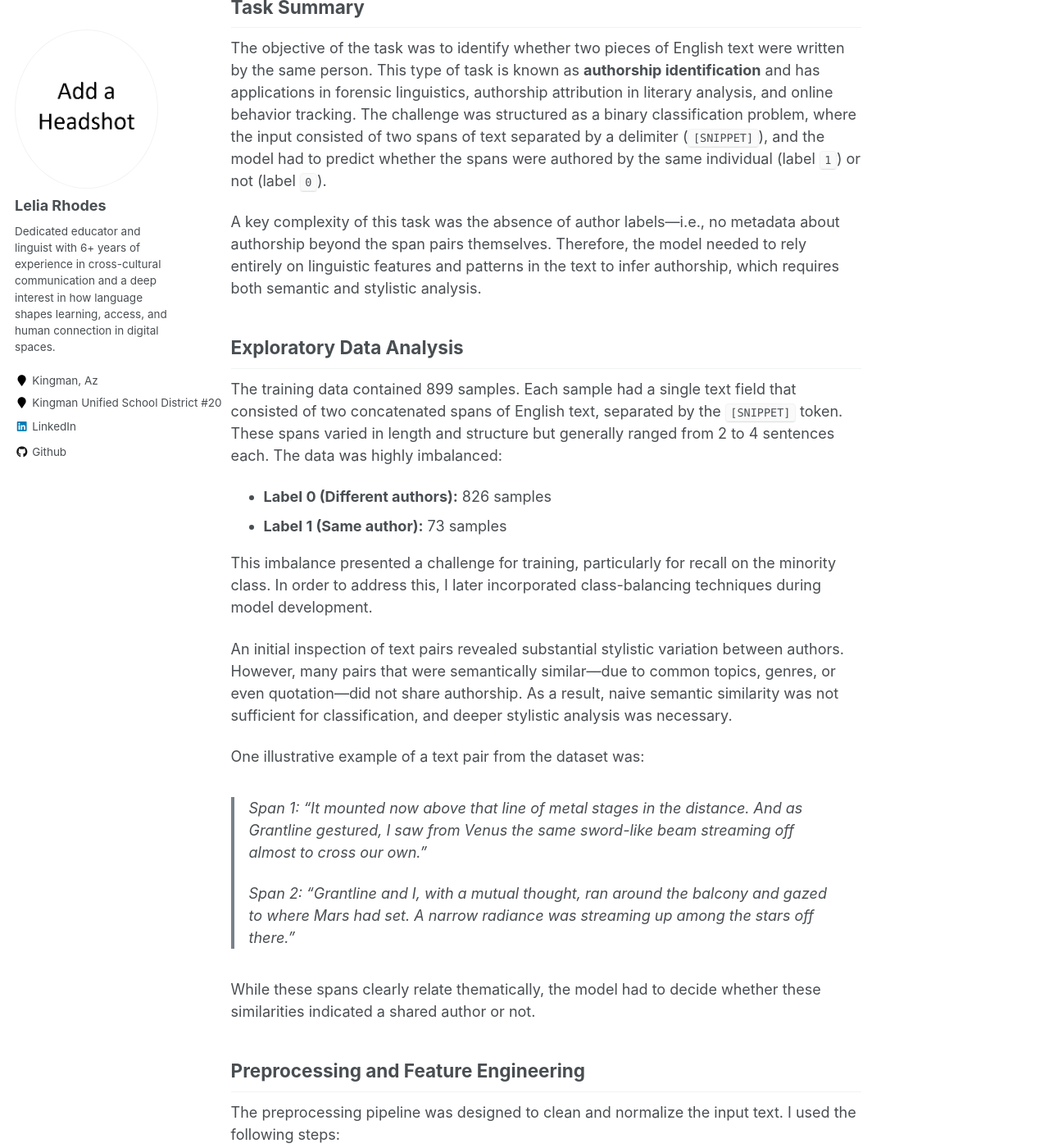
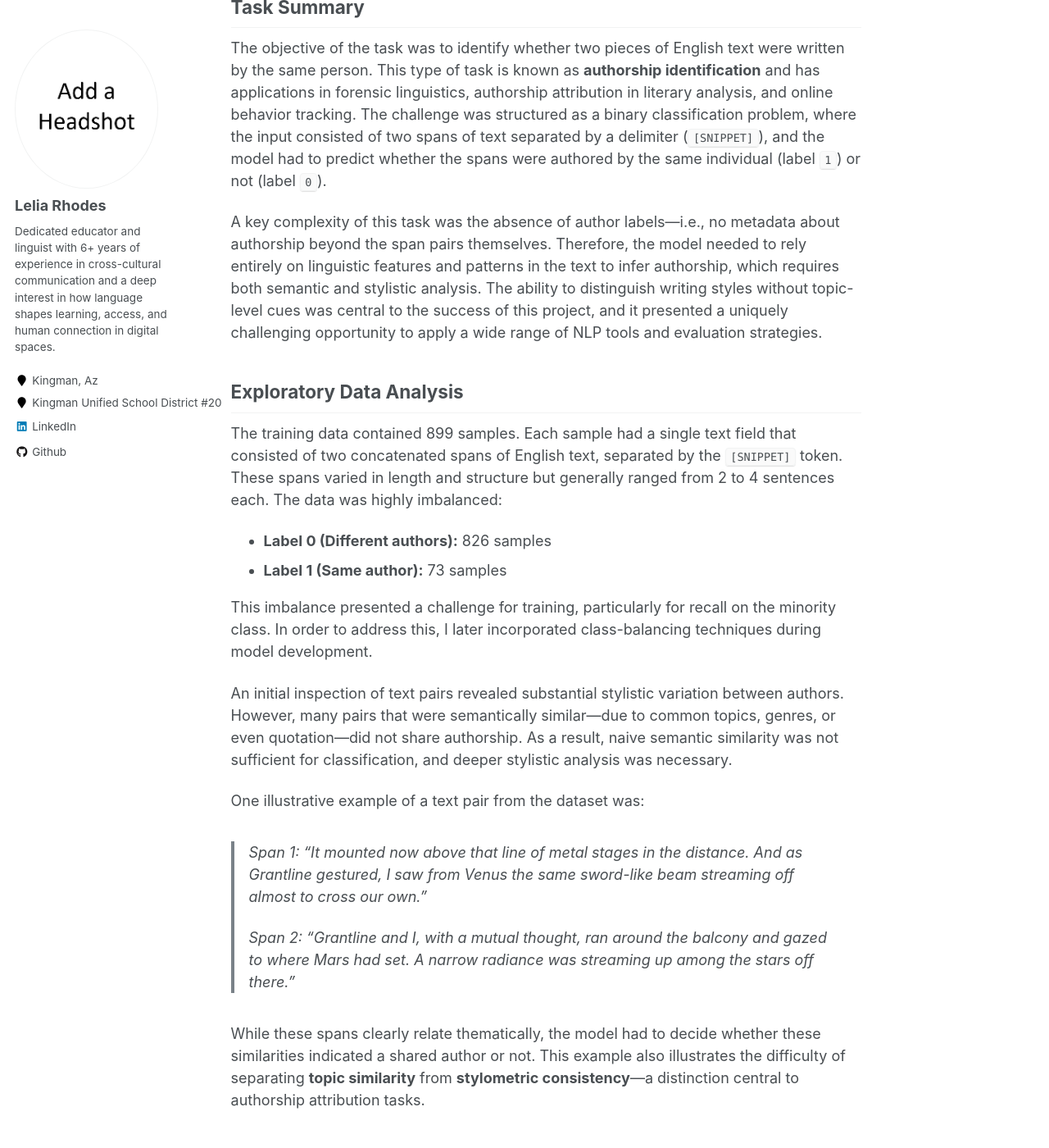
Before and after one commit to leliarhodes72/leliarhodes72.github.io, a Jekyll site: the page built from _portfolio/portfolio-2.md, in a window 1280 px wide and 1400 px high, scrolled down 373 px. Shown: the whole window at 82% size. Built offline with Jekyll 4.4.1, drawn with Linux system fonts in a browser that asks for light colours; some of the changed text lies outside the part shown.

Commit message:
Update portfolio-2.md

```diff
--- a/_portfolio/portfolio-2.md
+++ b/_portfolio/portfolio-2.md
@@ -10,7 +10,7 @@ This project involved building a sentiment- and style-based classification syste
 
 The objective of the task was to identify whether two pieces of English text were written by the same person. This type of task is known as **authorship identification** and has applications in forensic linguistics, authorship attribution in literary analysis, and online behavior tracking. The challenge was structured as a binary classification problem, where the input consisted of two spans of text separated by a delimiter (`[SNIPPET]`), and the model had to predict whether the spans were authored by the same individual (label `1`) or not (label `0`).
 
-A key complexity of this task was the absence of author labels—i.e., no metadata about authorship beyond the span pairs themselves. Therefore, the model needed to rely entirely on linguistic features and patterns in the text to infer authorship, which requires both semantic and stylistic analysis.
+A key complexity of this task was the absence of author labels—i.e., no metadata about authorship beyond the span pairs themselves. Therefore, the model needed to rely entirely on linguistic features and patterns in the text to infer authorship, which requires both semantic and stylistic analysis. The ability to distinguish writing styles without topic-level cues was central to the success of this project, and it presented a uniquely challenging opportunity to apply a wide range of NLP tools and evaluation strategies.
 
 ## Exploratory Data Analysis
 
@@ -24,11 +24,11 @@ This imbalance presented a challenge for training, particularly for recall on th
 An initial inspection of text pairs revealed substantial stylistic variation between authors. However, many pairs that were semantically similar—due to common topics, genres, or even quotation—did not share authorship. As a result, naive semantic similarity was not sufficient for classification, and deeper stylistic analysis was necessary.
 
 One illustrative example of a text pair from the dataset was:
-> Span 1: "It mounted now above that line of metal stages in the distance. And as Grantline gestured, I saw from Venus the same sword-like beam streaming off almost to cross our own."
+> Span 1: “It mounted now above that line of metal stages in the distance. And as Grantline gestured, I saw from Venus the same sword-like beam streaming off almost to cross our own.”
 >
-> Span 2: "Grantline and I, with a mutual thought, ran around the balcony and gazed to where Mars had set. A narrow radiance was streaming up among the stars off there."
+> Span 2: “Grantline and I, with a mutual thought, ran around the balcony and gazed to where Mars had set. A narrow radiance was streaming up among the stars off there.”
 
-While these spans clearly relate thematically, the model had to decide whether these similarities indicated a shared author or not.
+While these spans clearly relate thematically, the model had to decide whether these similarities indicated a shared author or not. This example also illustrates the difficulty of separating **topic similarity** from **stylometric consistency**—a distinction central to authorship attribution tasks.
 
 ## Preprocessing and Feature Engineering
 
@@ -40,7 +40,7 @@ The preprocessing pipeline was designed to clean and normalize the input text. I
 4. **Stopword removal**: Remove common English stopwords.
 5. **Lemmatization**: Lemmatize all tokens using NLTK’s `WordNetLemmatizer`.
 
-The text was then split into two columns—`SPAN1` and `SPAN2`—based on the `[SNIPPET]` delimiter. Each span was preprocessed independently, and I used both the individual spans and their combination to build features.
+These steps allowed the model to focus on meaningful content words while reducing sparsity in the feature set. The text was then split into two columns—`SPAN1` and `SPAN2`—based on the `[SNIPPET]` delimiter. Each span was preprocessed independently, and I used both the individual spans and their combination to build features.
 
 ## Feature Extraction
 
@@ -51,9 +51,9 @@ To convert text into numerical representations, I used the **TF-IDF vectorizer**
 - `min_df=2`: Ignored terms that appeared only once
 - `max_df=0.8`: Removed overly common terms that might dilute specificity
 
-TF-IDF vectors were generated separately for each span and their combination. To enhance performance, I also calculated the **cosine similarity** between the two spans’ TF-IDF vectors. This additional feature captured overall semantic similarity and was particularly helpful for distinguishing paraphrased content.
+TF-IDF vectors were generated separately for each span and their combination. To enhance performance, I also calculated the **cosine similarity** between the two spans’ TF-IDF vectors. This additional feature captured overall semantic similarity and was particularly helpful for distinguishing paraphrased content or style continuity. The cosine similarity feature was especially helpful when two spans conveyed similar meanings with different surface forms, allowing the model to capture stylistic coherence.
 
-The final feature matrix was constructed by horizontally stacking the TF-IDF vectors of the combined span and the cosine similarity values using `scipy.sparse.hstack`.
+The final feature matrix was constructed by horizontally stacking the TF-IDF vectors of the combined span and the cosine similarity values using `scipy.sparse.hstack`. This ensured efficient storage and integration into downstream modeling pipelines.
 
 ## Modeling Approach
 
@@ -67,11 +67,15 @@ The full pipeline included:
 - Classifier training with GBC
 - Evaluation on test data
 
+I trained and validated my model using cross-validation and final test submission. During the experimentation phase, I adjusted hyperparameters such as learning rate, number of estimators, and max depth. However, due to the relatively small size of the dataset, I prioritized model simplicity and feature quality over extensive hyperparameter tuning.
+
 ## Evaluation and Results
 
 Model performance was evaluated through a blind test submission. The final Gradient Boosting model achieved a **leaderboard score of 0.57992**, which represented a **7.09% improvement over the baseline** Logistic Regression model.
 
 This result demonstrated that combining stylistic features with semantic similarity, and employing a non-linear model, led to more accurate authorship classification. Although the score reflects a moderately difficult task, it also highlighted the importance of feature engineering and model selection in text classification.
+
+Additionally, the project reinforced the value of carefully constructed baselines and incremental improvements. Each modeling decision—from preprocessing to feature choice—had a clear and measurable impact on overall performance.
 
 ## Error Analysis
 
@@ -88,6 +92,8 @@ Future improvements could include:
 - **Applying sampling techniques** like SMOTE to balance classes
 - **Exploring stylometric markers** such as sentence length, part-of-speech tags, and punctuation frequency
 
+These enhancements could help the model better generalize to unseen authors and edge cases where surface-level features fail.
+
 ## Learning Outcomes
 
 This project allowed me to demonstrate the following learning outcomes of the MS-HLT program:
@@ -96,6 +102,6 @@ This project allowed me to demonstrate the following learning outcomes of the MS
 2. **Applied NLP knowledge**: I applied tokenization, lemmatization, TF-IDF vectorization, and cosine similarity to real-world text data.
 3. **Tool integration**: I combined multiple tools and packages into a coherent ML pipeline.
 4. **Analytical thinking**: I conducted exploratory data analysis, tuned model parameters, and performed error analysis to guide improvements.
-5. **Reproducibility and professionalism**: The project was organized for easy sharing and reproducibility via GitHub.
+5. **Reproducibility and professionalism**: The project was organized for easy sharing and reproducibility via GitHub, and my code was structured to support collaboration and version control.
 
-[View the code on GitHub](#) (*https://github.com/uazhlt-ms-program/ling-539-spring-2024-class-competition-code-leliarhodes72.git*)
+[View the code on GitHub](#) *(https://github.com/uazhlt-ms-program/ling-539-spring-2024-class-competition-code-leliarhodes72.git)*
```
